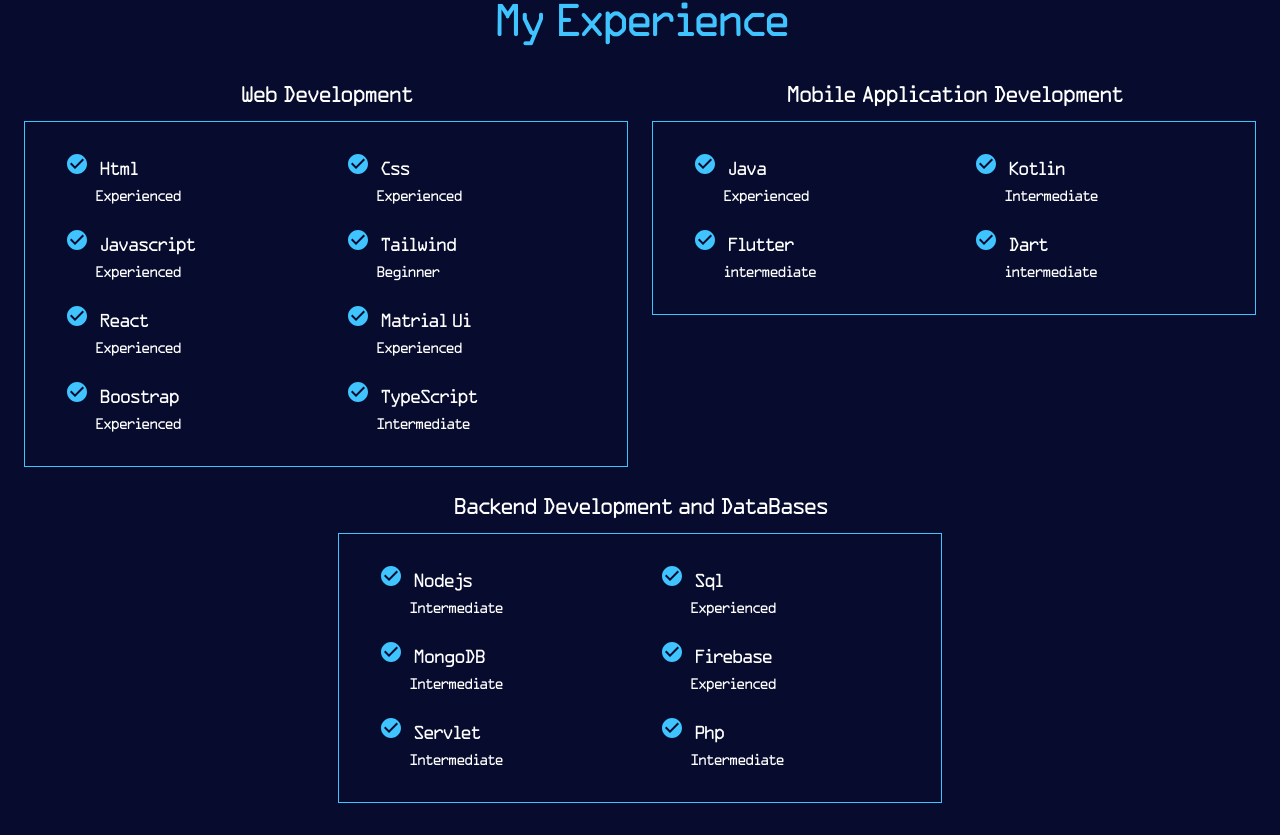
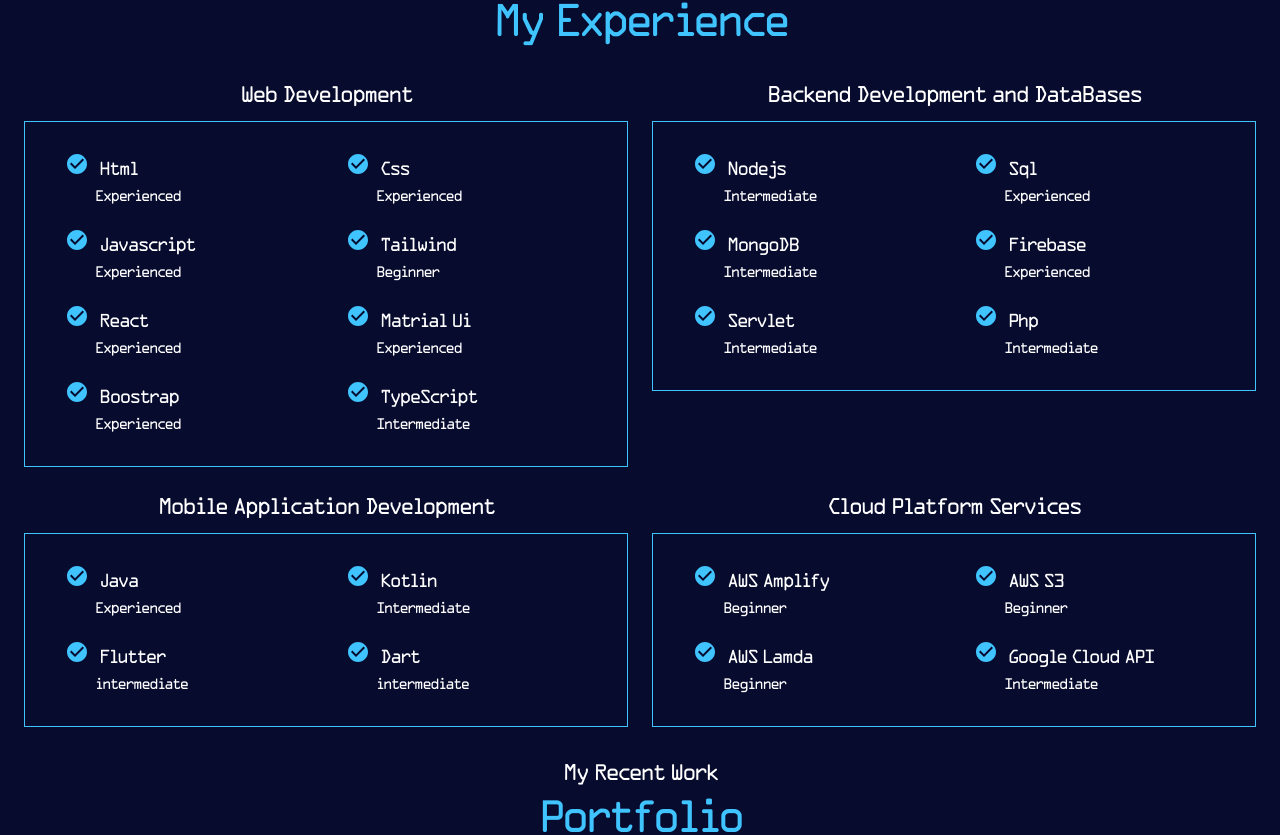
Before and after one commit to heshanm27/portfolio-, a React (Create React App) app: page / in a window 1280 px wide. Shown: the part 2167-3002 px from the top of the page. Built offline with nearby package versions, Linux system fonts and the light colour scheme.

Commit message:
update about

```diff
--- a/src/components/CustomeDialog/CustomeDialog.tsx
+++ b/src/components/CustomeDialog/CustomeDialog.tsx
@@ -38,7 +38,6 @@
     <Dialog
       open={props.Open}
       TransitionComponent={Transition}
-      fullScreen={fullScreen}
       keepMounted
       onClose={props.handleClose}
       aria-describedby="alert-dialog-slide-description"
--- a/src/pages/About/index.tsx
+++ b/src/pages/About/index.tsx
@@ -55,7 +55,11 @@
                 student at the Sri Lanka Institute of Information Technology in
                 the Faculty of Computing. I'm currently working on my academic
                 work , side projects and also looking for an internship to build
-                up my skills and choose my career path.
+                up my skills and choose my career path. I'm familiar with
+                various programming languages like Java, C, C++, Python,
+                ReactJs, JavaScript, TypeScript, Flutter, HTML, CSS, and
+                Tailwind, and I'm experienced in version control and team
+                collaboration with git.
               </Typography>
             </Box>
             <Stack direction="row" justifyContent="center">
--- a/src/pages/Contact/Contact.tsx
+++ b/src/pages/Contact/Contact.tsx
@@ -79,7 +79,7 @@
 
     if (validate()) {
       SetIsloading(true);
-      console.log(event.currentTarget.reset());
+      console.log(form.current);
       emailjs
         .sendForm(
           "service_suyhqmn",
--- a/src/pages/Experience/Experiene.tsx
+++ b/src/pages/Experience/Experiene.tsx
@@ -29,6 +29,16 @@
   { icon: <CheckCircleIcon />, title: "Firebase", subTitle: "Experienced" },
   { icon: <CheckCircleIcon />, title: "Servlet", subTitle: "Intermediate" },
   { icon: <CheckCircleIcon />, title: "Php", subTitle: "Intermediate" },
+];
+const clouddev = [
+  { icon: <CheckCircleIcon />, title: "AWS Amplify", subTitle: "Beginner" },
+  { icon: <CheckCircleIcon />, title: "AWS S3", subTitle: "Beginner" },
+  { icon: <CheckCircleIcon />, title: "AWS Lamda", subTitle: "Beginner" },
+  {
+    icon: <CheckCircleIcon />,
+    title: "Google Cloud API",
+    subTitle: "Intermediate",
+  },
 ];
 
 export default function Experience() {
@@ -91,7 +101,7 @@
                   sx={{ marginBottom: "10px" }}
                   color={"white"}
                 >
-                  Mobile Application Development
+                  Backend Development and DataBases
                 </Typography>
               </Stack>
               <Box
@@ -104,7 +114,7 @@
                 }}
               >
                 <Grid container>
-                  {mobiledev.map((value, index) => {
+                  {backenddev.map((value, index) => {
                     return (
                       <Grid item key={index} xs={6} md={6}>
                         <Box
@@ -136,7 +146,7 @@
                   sx={{ marginBottom: "10px" }}
                   color={"white"}
                 >
-                  Backend Development and DataBases
+                  Mobile Application Development
                 </Typography>
               </Stack>
               <Box
@@ -149,7 +159,52 @@
                 }}
               >
                 <Grid container>
-                  {backenddev.map((value, index) => {
+                  {mobiledev.map((value, index) => {
+                    return (
+                      <Grid item key={index} xs={6} md={6}>
+                        <Box
+                          sx={{
+                            color: "white",
+                            justifyContent: "center",
+                            alignContent: "center",
+                            textAlign: "center",
+                            padding: "10px 10px 10px 20px",
+                          }}
+                        >
+                          <ExperienceCom
+                            Icon={value.icon}
+                            Title={value.title}
+                            SubTitle={value.subTitle}
+                          />
+                        </Box>
+                      </Grid>
+                    );
+                  })}
+                </Grid>
+              </Box>
+            </Grid>
+
+            <Grid item xs={12} md={6}>
+              <Stack direction="row" justifyContent="center">
+                <Typography
+                  variant="h5"
+                  sx={{ marginBottom: "10px" }}
+                  color={"white"}
+                >
+                  Cloud Platform Services
+                </Typography>
+              </Stack>
+              <Box
+                sx={{
+                  border: "1px solid #40C4FF",
+                  padding: "20px",
+                  display: "flex",
+                  justifyContent: "center",
+                  alignItems: "center",
+                }}
+              >
+                <Grid container>
+                  {clouddev.map((value, index) => {
                     return (
                       <Grid item key={index} xs={6} md={6}>
                         <Box
--- a/src/pages/Home/Home.tsx
+++ b/src/pages/Home/Home.tsx
@@ -53,7 +53,7 @@
 
   const handleDownlaod = () => {
     window.open(
-      "https://drive.google.com/file/d/1BaBD5qYTqsqZSPhij46ubFYKYSix9aqT/view?usp=sharing",
+      "https://drive.google.com/file/d/1dlzUCKvU3PWk7_8bHYYyw36xSDemUPkp/view?usp=sharing",
       "_blank"
     );
   };
```
Also changed, not shown: src/pages/About/test.tsx (deleted).
